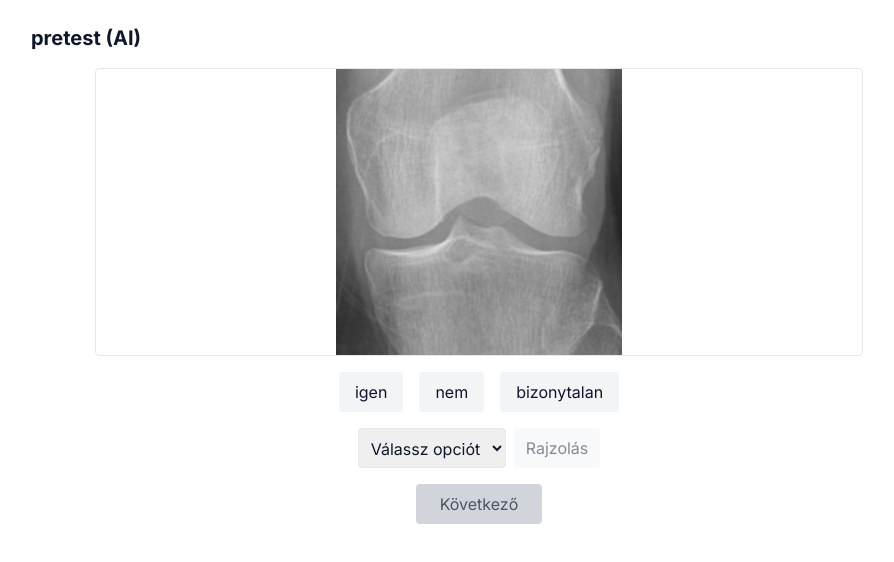
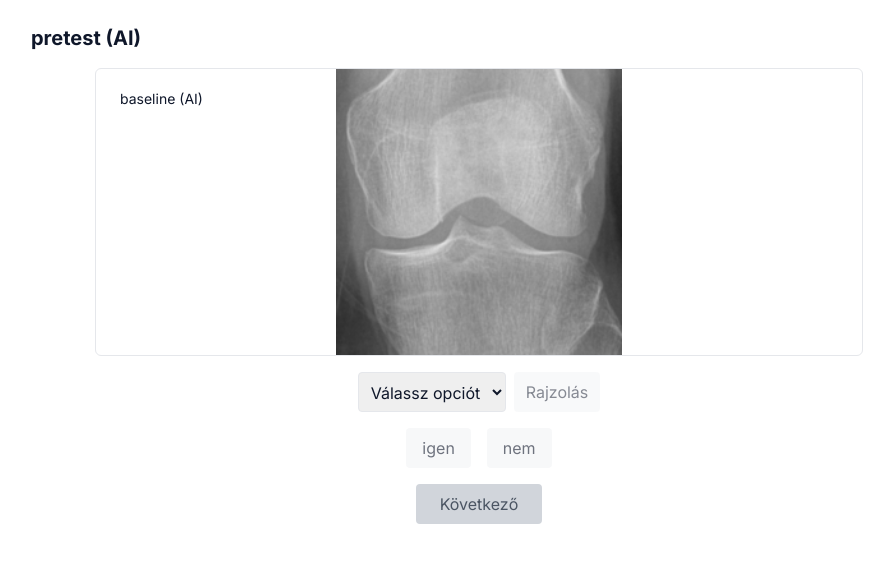
Before and after one commit to Rewoltor/DANNY-redo, a React (Vite) app: page /pretest/experimental in a window 1280 px wide. Shown: the top 562 px of the page, without its empty margins (161-1055 px from the left). Built offline with nearby package versions, Linux system fonts and the light colour scheme.

Commit message:
test-AI page UI working

```diff
--- a/src/components/AITrial.tsx
+++ b/src/components/AITrial.tsx
@@ -54,6 +54,7 @@ export default function AITrial({
   const canNext = canDiagnose && !!diagnosis;
 
   const handleOpenDraw = () => setShowDraw(true);
+  const handleToggleDraw = () => setShowDraw((s: boolean) => !s);
 
   // When Next is clicked, first show initial certainty modal; after that show AI feedback modal
   const handleNext = () => {
@@ -104,38 +105,25 @@ export default function AITrial({
     });
   };
 
+  const imgRef = (React as any).useRef(null);
+
   return (
     <div className="w-full">
       <div className="max-w-3xl mx-auto">
         <div className="mb-4">
-          <img src={imageSrc} alt="stim" className="w-full h-72 object-contain rounded border" />
+          <div className="relative border rounded-md overflow-hidden" style={{ height: '18rem' }}>
+            <img
+              ref={imgRef}
+              src={imageSrc}
+              alt="stim"
+              className="w-full h-full object-contain block"
+              draggable={false}
+            />
+            {/* canvas overlay is handled inside BBoxTool which will receive this imgRef */}
+            <div className="absolute left-4 top-4 bg-white/60 px-2 py-1 rounded text-sm">
+              baseline (AI)
             </div>
-
-        <div className="flex gap-4 justify-center mb-4">
-          <button
-            onClick={() => setDiagnosis('yes')}
-            className={`px-4 py-2 rounded ${
-              diagnosis === 'yes' ? 'bg-accent text-white' : 'bg-gray-100'
-            }`}
-          >
-            igen
-          </button>
-          <button
-            onClick={() => setDiagnosis('no')}
-            className={`px-4 py-2 rounded ${
-              diagnosis === 'no' ? 'bg-accent text-white' : 'bg-gray-100'
-            }`}
-          >
-            nem
-          </button>
-          <button
-            onClick={() => setDiagnosis('ambiguous')}
-            className={`px-4 py-2 rounded ${
-              diagnosis === 'ambiguous' ? 'bg-accent text-white' : 'bg-gray-100'
-            }`}
-          >
-            bizonytalan
-          </button>
+          </div>
         </div>
 
         <div className="flex justify-center mb-4">
@@ -150,7 +138,7 @@ export default function AITrial({
             <option value="nincsen tünet">nincsen tünet</option>
           </select>
           <button
-            onClick={handleOpenDraw}
+            onClick={handleToggleDraw}
             disabled={!canDraw}
             className="ml-2 px-3 py-2 bg-gray-100 rounded disabled:opacity-50"
           >
@@ -158,19 +146,39 @@ export default function AITrial({
           </button>
         </div>
 
-        {showDraw && (
+        <div className="flex gap-4 justify-center mb-4">
+          <button
+            onClick={() => canDiagnose && setDiagnosis('yes')}
+            disabled={!canDiagnose}
+            className={`px-4 py-2 rounded ${
+              diagnosis === 'yes' ? 'bg-accent text-white' : 'bg-gray-100'
+            } ${!canDiagnose ? 'opacity-60 cursor-not-allowed' : ''}`}
+          >
+            igen
+          </button>
+          <button
+            onClick={() => canDiagnose && setDiagnosis('no')}
+            disabled={!canDiagnose}
+            className={`px-4 py-2 rounded ${
+              diagnosis === 'no' ? 'bg-accent text-white' : 'bg-gray-100'
+            } ${!canDiagnose ? 'opacity-60 cursor-not-allowed' : ''}`}
+          >
+            nem
+          </button>
+        </div>
+
+        {/* BBoxTool overlay uses the same imgRef so drawing happens on the first image */}
         <div className="mb-4">
           <BBoxTool
+            imgRef={imgRef}
             src={imageSrc}
             onChange={(b: any) => {
               setUserBox(b);
-                // keep the drawn box visible but do not auto-close the drawing UI so user can delete/redo
-                setShowDraw(false);
             }}
-              overlayBox={aiBox}
+            overlayBox={userBox /* show the user's box persistently */}
+            enabled={showDraw && canDraw}
           />
         </div>
-        )}
 
         <div className="flex justify-center">
           <button
--- a/src/components/BBoxTool.tsx
+++ b/src/components/BBoxTool.tsx
@@ -6,12 +6,16 @@ export default function BBoxTool({
   src,
   onChange,
   overlayBox,
+  imgRef: externalImgRef,
+  enabled = true,
 }: {
-  src: string;
+  src?: string;
   onChange: (b: BBox) => void;
   overlayBox?: BBox | null;
+  imgRef?: any; // optional external image ref to overlay on
+  enabled?: boolean;
 }) {
-  const imgRef = (React as any).useRef(null);
+  const imgRef = externalImgRef || (React as any).useRef(null);
   const canvasRef = (React as any).useRef(null);
   const containerRef = (React as any).useRef(null);
   const [drawing, setDrawing] = (React as any).useState(false);
@@ -77,12 +81,17 @@ export default function BBoxTool({
 
   React.useEffect(() => {
     // when overlayBox changes (e.g., AI box), render it
-    if (!overlayBox) return;
-    const d = naturalToDisplay(overlayBox as BBox);
-    setDisplayBox(d);
+    // overlayBox represents the user's box when parent passes it; reflect into displayBox
+    if (overlayBox) {
+      const d = naturalToDisplay(overlayBox as BBox);
+      setDisplayBox(d);
+    } else {
+      setDisplayBox(null);
+    }
   }, [overlayBox]);
 
   const handlePointerDown = (e: any) => {
+    if (!enabled) return;
     const p = clientToDisplay(e.clientX, e.clientY);
     if (!p) return;
     setStartPoint({ x: p.x, y: p.y });
@@ -90,6 +99,7 @@ export default function BBoxTool({
   };
 
   const handlePointerMove = (e: any) => {
+    if (!enabled) return;
     if (!drawing || !startPoint) return;
     const p = clientToDisplay(e.clientX, e.clientY);
     if (!p) return;
@@ -149,15 +159,6 @@ export default function BBoxTool({
       ctx.textBaseline = 'middle';
       ctx.fillText('×', cx, cy + 1);
     }
-    // draw overlayBox (AI) in red beneath user box
-    if (overlayBox) {
-      ctx.strokeStyle = 'rgba(220,38,38,0.9)';
-      ctx.lineWidth = 2;
-      ctx.setLineDash([]);
-      ctx.strokeRect(overlayBox.x, overlayBox.y, overlayBox.width, overlayBox.height);
-      ctx.fillStyle = 'rgba(220,38,38,0.08)';
-      ctx.fillRect(overlayBox.x, overlayBox.y, overlayBox.width, overlayBox.height);
-    }
   };
 
   // handle click on canvas to detect delete button
@@ -181,9 +182,16 @@ export default function BBoxTool({
     const onLoad = () => {
       resizeCanvas();
     };
-    img.addEventListener('load', onLoad);
+    // some imageRefs may be real DOM nodes already loaded
+    try {
+      img.addEventListener && img.addEventListener('load', onLoad);
+    } catch (e) {}
     resizeCanvas();
-    return () => img.removeEventListener('load', onLoad);
+    return () => {
+      try {
+        img.removeEventListener && img.removeEventListener('load', onLoad);
+      } catch (e) {}
+    };
     // eslint-disable-next-line react-hooks/exhaustive-deps
   }, [src]);
 
@@ -191,6 +199,57 @@ export default function BBoxTool({
     draw();
     // eslint-disable-next-line react-hooks/exhaustive-deps
   }, [displayBox, overlayBox]);
+  const usingExternal = !!externalImgRef;
+
+  if (usingExternal) {
+    // only render overlay canvas and clear button positioned absolutely
+    return (
+      <div
+        ref={containerRef as any}
+        style={{ position: 'absolute', inset: 0, pointerEvents: 'none' }}
+      >
+        <canvas
+          ref={canvasRef}
+          onPointerDown={handlePointerDown}
+          onPointerMove={handlePointerMove}
+          onPointerUp={handlePointerUp}
+          onClick={handleCanvasClick}
+          style={{
+            position: 'absolute',
+            left: 0,
+            top: 0,
+            width: '100%',
+            height: '100%',
+            pointerEvents: enabled ? 'auto' : 'none',
+          }}
+        />
+        {/* clear button rendered on top of overlay when a box exists */}
+        {displayBox && (
+          <button
+            onClick={clearBox}
+            style={{
+              position: 'absolute',
+              left: displayBox.x + displayBox.width - 12,
+              top: displayBox.y - 12,
+              width: 24,
+              height: 24,
+              borderRadius: 12,
+              background: 'white',
+              border: '1px solid #ddd',
+              display: 'flex',
+              alignItems: 'center',
+              justifyContent: 'center',
+              pointerEvents: 'auto',
+              cursor: 'pointer',
+            }}
+            title="Clear box"
+          >
+            ×
+          </button>
+        )}
+      </div>
+    );
+  }
 
   return (
     <div className="w-full" ref={containerRef}>
@@ -211,7 +270,12 @@ export default function BBoxTool({
           onPointerMove={handlePointerMove}
           onPointerUp={handlePointerUp}
           onClick={handleCanvasClick}
-          style={{ position: 'absolute', left: 0, top: 0, pointerEvents: 'auto' }}
+          style={{
+            position: 'absolute',
+            left: 0,
+            top: 0,
+            pointerEvents: enabled ? 'auto' : 'none',
+          }}
         />
       </div>
       <div className="mt-2 flex gap-2">
```
Lines whose indentation alone changed are shown as unchanged.
